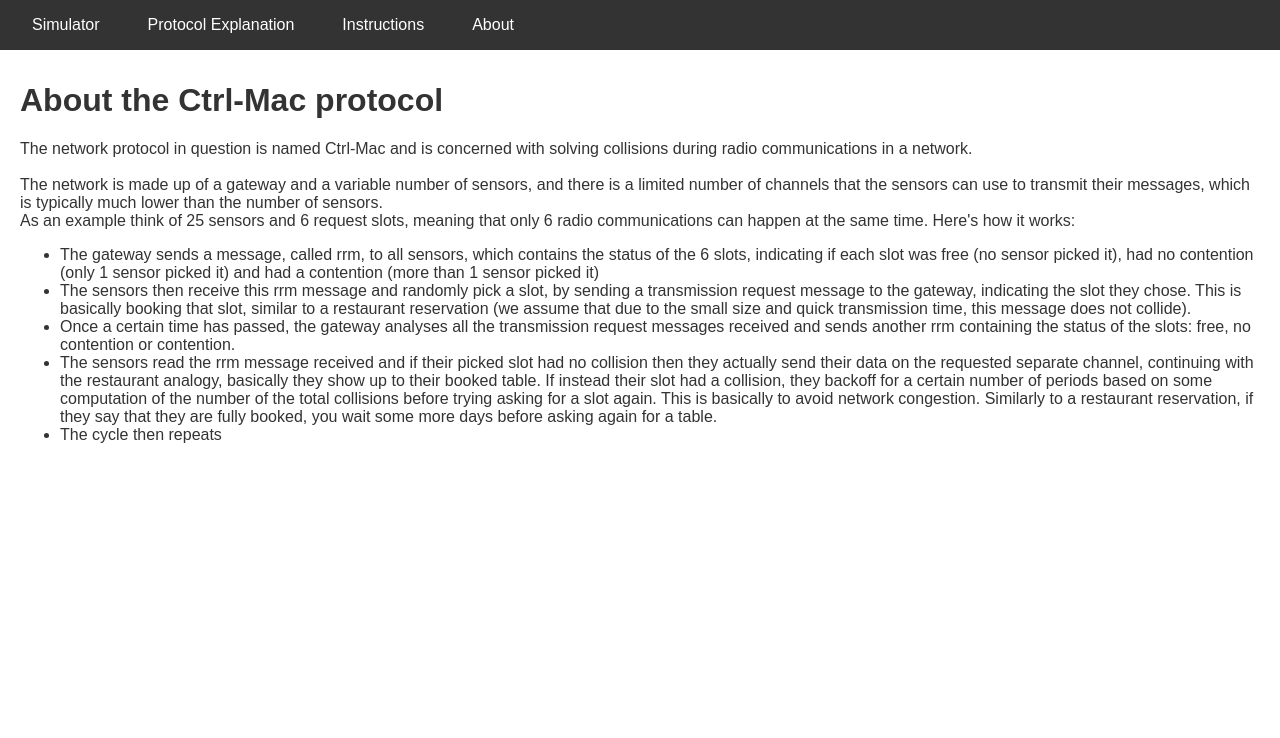
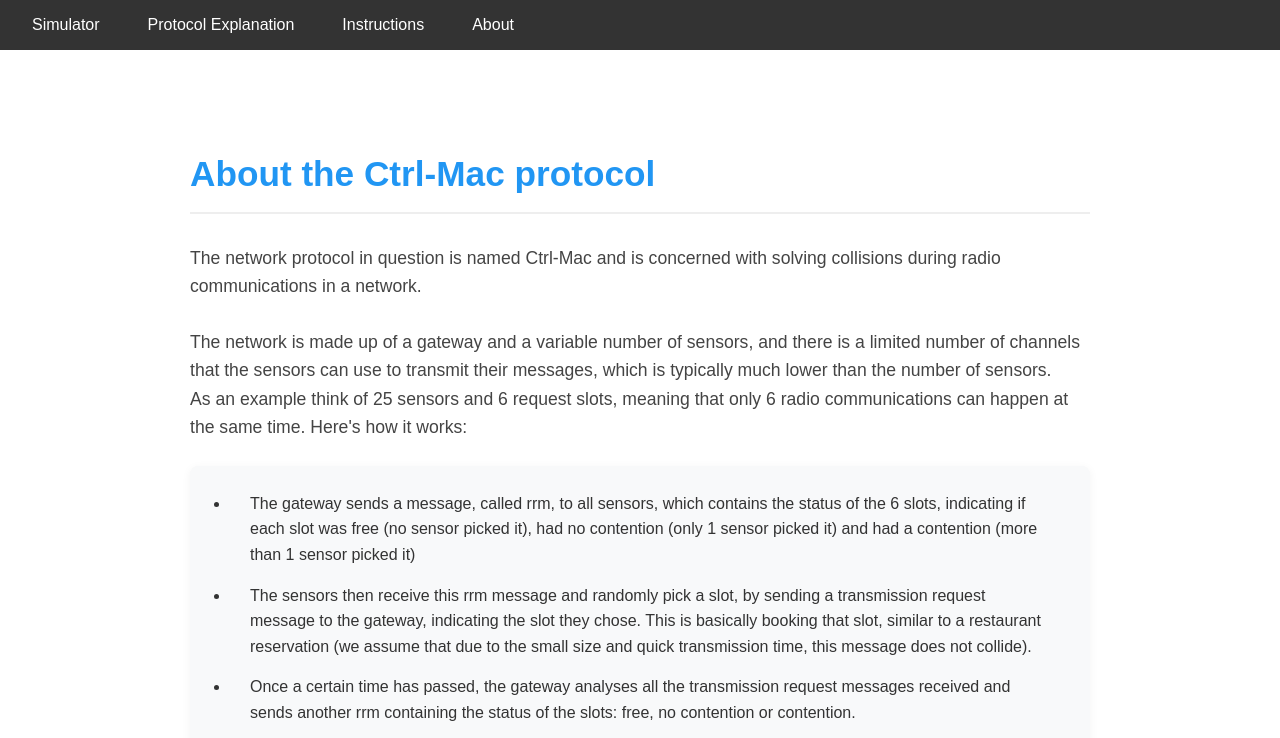
Before and after one commit to EdoardoLuciani/ctrl-mac-simulator, a website built with Vite: page frontend/src/pages/protocol-explanation.html in a window 1280 px wide. Shown: the top 738 px of the page. Built offline with nearby package versions, Linux system fonts and the light colour scheme.

Commit message:
Improve styling for more info pages

```diff
--- a/frontend/src/css/protocol-explanation.css
+++ b/frontend/src/css/protocol-explanation.css
@@ -1,3 +1,38 @@
-.content {
+.more-information-div {
     padding: 0px 20px 0px 20px;
 }
+
+.more-information-div {
+    max-width: 900px;
+    margin: 0 auto;
+    padding: 40px 20px;
+    line-height: 1.6;
+}
+
+.more-information-div > h1 {
+    color: #2196f3;
+    margin-bottom: 30px;
+    font-size: 2.2em;
+    border-bottom: 2px solid #eee;
+    padding-bottom: 10px;
+}
+
+.more-information-div > p {
+    font-size: 1.1em;
+    color: #444;
+    margin-bottom: 25px;
+}
+
+.more-information-div > ul {
+    background-color: #f8f9fa;
+    border-radius: 8px;
+    padding: 25px 40px;
+    margin: 20px 0;
+    box-shadow: 0 2px 10px rgba(0, 0, 0, 0.05);
+}
+
+.more-information-div > ul > li {
+    margin-bottom: 15px;
+    position: relative;
+    padding-left: 20px;
+}
--- a/frontend/src/pages/protocol-explanation.html
+++ b/frontend/src/pages/protocol-explanation.html
@@ -15,7 +15,7 @@
     <body>
         <load src="/src/pages/navbar.html" protocol-explanation="active" />
 
-        <div class="content">
+        <div class="more-information-div">
             <h1>About the Ctrl-Mac protocol</h1>
             <p>The network protocol in question is named Ctrl-Mac and is concerned with solving collisions during radio communications in a network.<br><br> The network is made up of a gateway and a variable number of sensors, and there is a limited number of channels that the sensors can use to transmit their messages, which is typically much lower than the number of sensors.<br> As an example think of 25 sensors and 6 request slots, meaning that only 6 radio communications can happen at the same time.
             Here's how it works:
```
